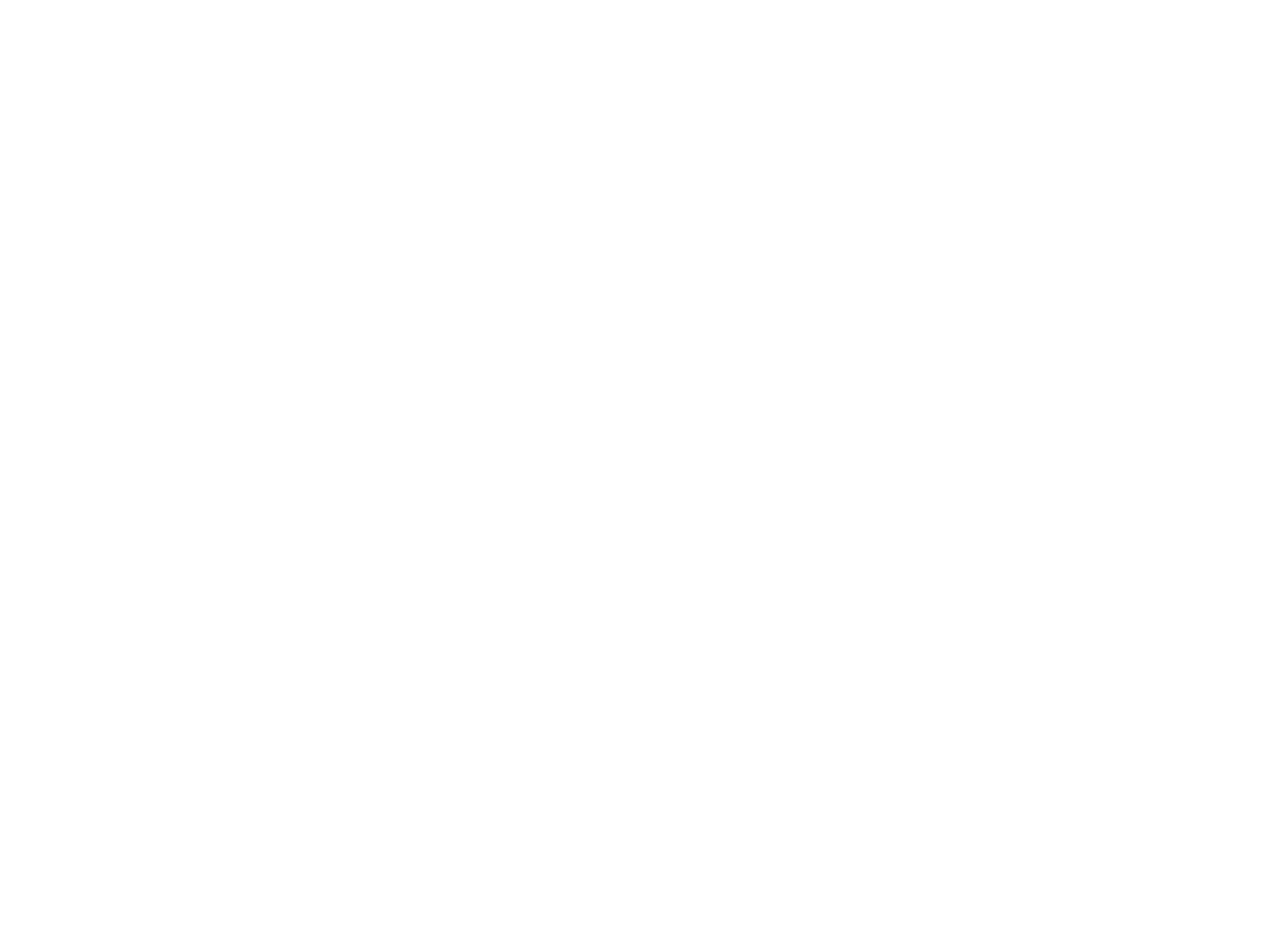
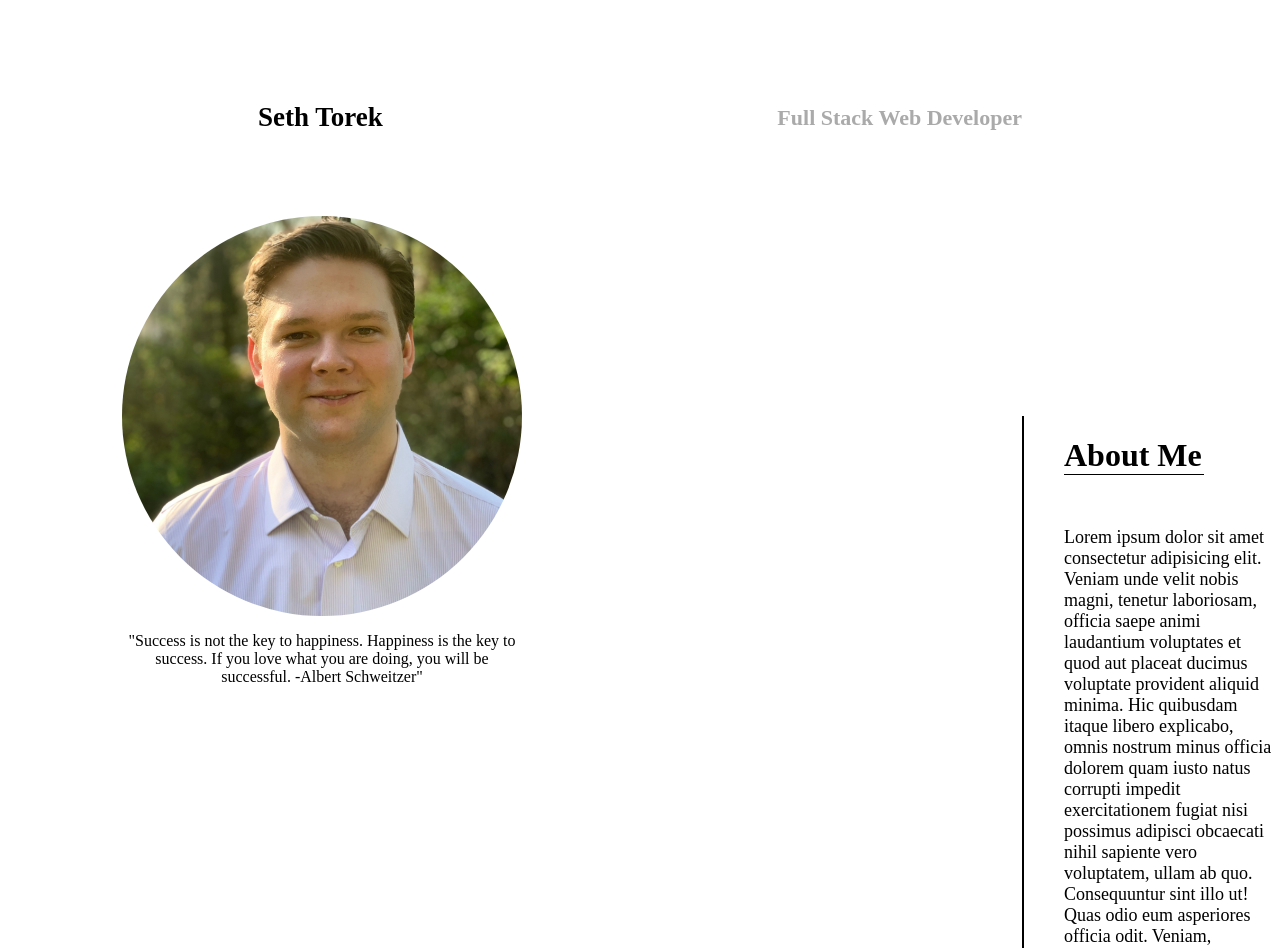
Before and after one commit to Sttorek/st-portfolio, a plain HTML site: page index.html in a window 1280 px wide. Shown: the top 948 px of the page. Before the commit the page ends 800 px from the top, so only its background shows below. Drawn offline with Linux system fonts and the light colour scheme.

Commit message:
created profile section added image

```diff
--- a/assets/style.css
+++ b/assets/style.css
@@ -0,0 +1,84 @@
+/** universal------------------------------------------------------------------------- */
+
+
+
+/** elements ------------------------------------------------------------------------- */
+
+
+
+
+/** classes -------------------------------------------------------------------------- */
+
+
+
+
+/** id's ----------------------------------------------------------------------------- */
+
+#nav-bar {
+    /* background-color: aqua; */
+    display: flex;
+    justify-content: space-between;
+    align-items: center;
+    margin-left: 250px;
+    margin-right: 250px;
+    margin-top: 80px;
+}
+
+#name {
+    font-size: 27px;
+}
+
+#title {
+    font-size: 22px;
+    color: rgb(170, 170, 170);
+}
+
+/* profile content ------------------- */
+#profile-cnt {
+    display: flex;
+    margin-top: 60px;
+    display: flex;
+}
+
+#proPic-cnt {
+    margin-left: 114px;
+    width: 400px;
+    text-align: center;
+}
+
+#profile-pic {
+    width: 400px;
+    margin-top: 130px;
+}
+
+#circle {
+    border-radius: 50%;
+    height: 400px;
+    width: 400px;
+    overflow: hidden;
+    display: flex;
+    justify-content: center;
+    align-items: center;
+}
+
+#about-cnt {
+    margin-top: 200px;
+    width: 600px;
+    display: flex;
+    /* align-items: center; */
+    flex-direction: column;
+    margin-left: 500px;
+    border-left: 2px solid black;
+    padding-left: 40px;
+}
+
+#about {
+    border-bottom: 1px solid black;
+    width: 140px;
+
+}
+
+#about-me {
+    margin-top: 30px;
+    font-size: large;
+}
--- a/index.html
+++ b/index.html
@@ -9,6 +9,23 @@
     <link rel="stylesheet" href="./assets/style.css">
 </head>
 <body>
+    <nav id="nav-bar">
+        <h1 id="name">Seth Torek</h1>
+        <h2 id="title">Full Stack Web Developer</h2>
+    </nav>
+    <div id="profile-cnt">
+        <div id="proPic-cnt">
+            <div id="circle">
+                <img id="profile-pic" alt="profile pic" src="assets/images/profilePic.jpg">
+            </div>
+            <p>"Success is not the key to happiness. Happiness is the key to success. If you love what you are doing, you will be successful. -Albert Schweitzer"</p>
+
+        </div>
+        <div id="about-cnt">
+            <h1 id="about">About Me</h1>
+            <p id="about-me">Lorem ipsum dolor sit amet consectetur adipisicing elit. Veniam unde velit nobis magni, tenetur laboriosam, officia saepe animi laudantium voluptates et quod aut placeat ducimus voluptate provident aliquid minima. Hic quibusdam itaque libero explicabo, omnis nostrum minus officia dolorem quam iusto natus corrupti impedit exercitationem fugiat nisi possimus adipisci obcaecati nihil sapiente vero voluptatem, ullam ab quo. Consequuntur sint illo ut! Quas odio eum asperiores officia odit. Veniam, similique molestias! Commodi quasi eos reprehenderit labore quibusdam iusto voluptatum ipsa ab ut illum voluptate totam veritatis ad laudantium, fugit quos facere asperiores porro similique iste! Ab suscipit voluptas facere sit aliquam similique? Ipsum quisquam repellat, excepturi omnis molestias consequuntur dicta! Minus magnam magni omnis. Animi alias, natus libero voluptate suscipit placeat.</p>
+        </div>
+    </div>
 
 
 
```
Also changed, not shown: assets/images/profilePic.jpg (added).
